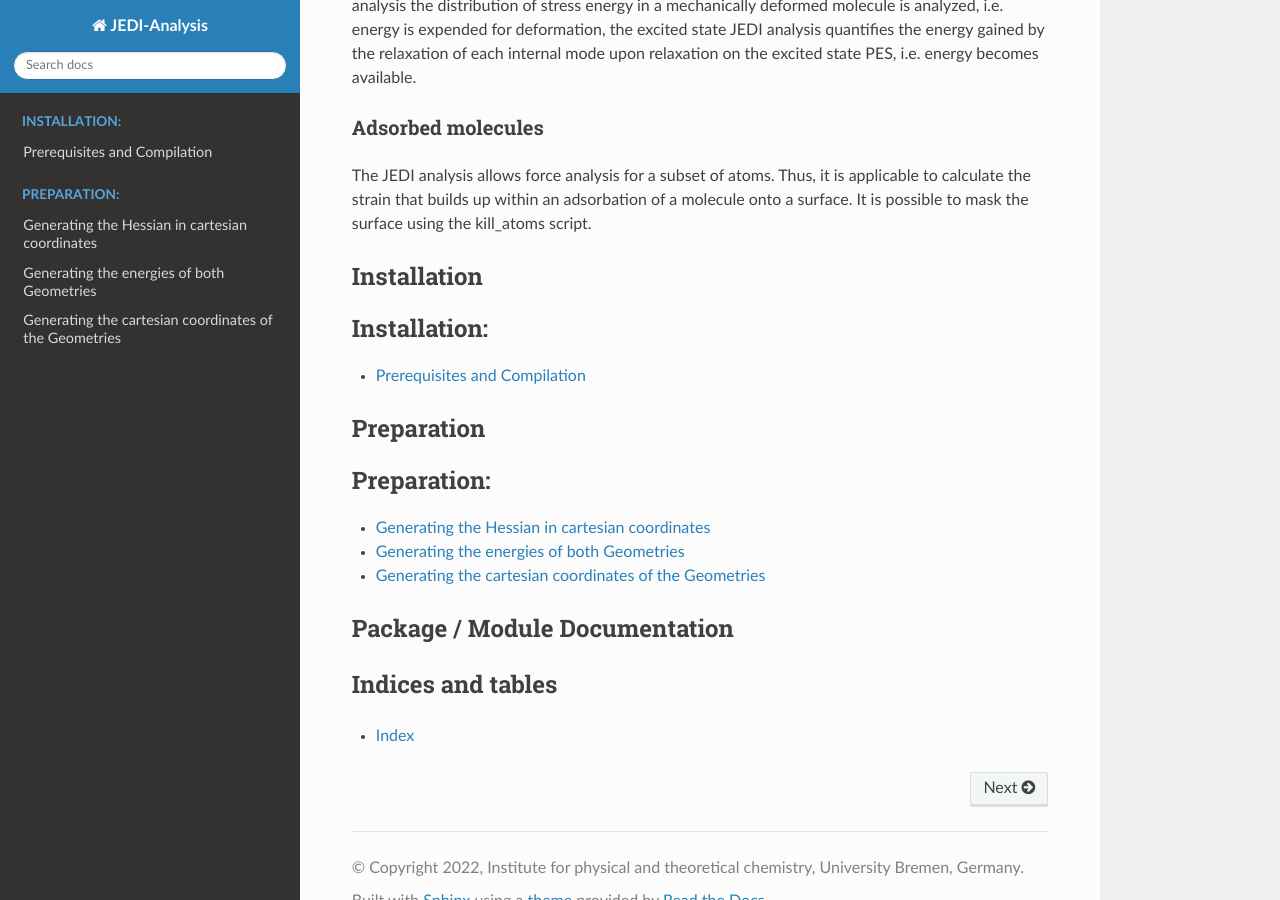
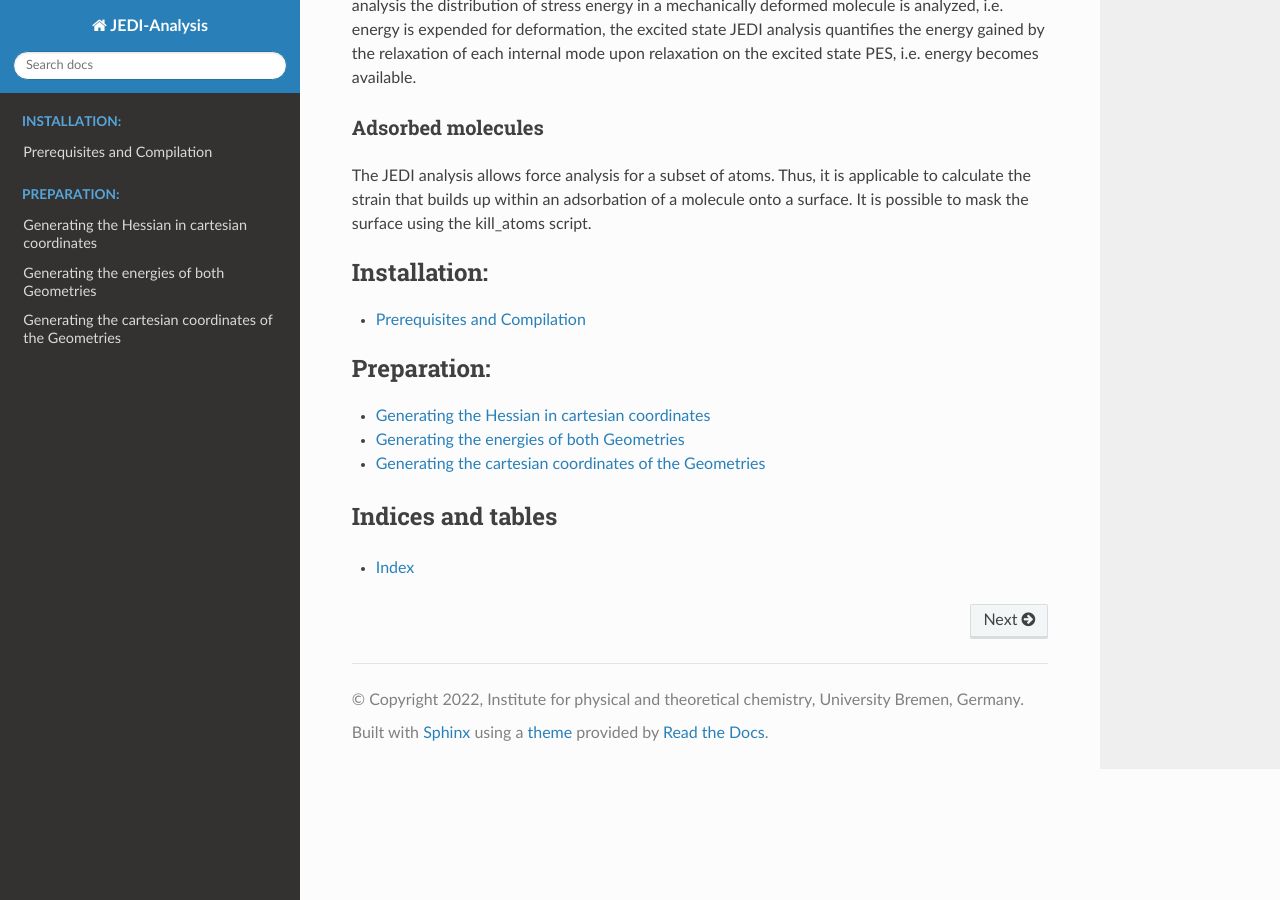
Before and after one commit to sannabenter/JEDI, a Sphinx documentation site: the page built from documentation/index.rst, in a window 1280 px wide and 900 px high, scrolled down 919 px. Built offline with Sphinx 7.4.7 and the Read the Docs theme 2.0.0, drawn with Linux system fonts in a browser that asks for light colours; pages that are not in the unit, such as notebooks, are missing from menus.

Commit message:
Removed double titles in index.rst.

```diff
--- a/documentation/index.rst
+++ b/documentation/index.rst
@@ -44,18 +44,11 @@ Adsorbed molecules
 The JEDI analysis allows force analysis for a subset of atoms. Thus, it is applicable to calculate the strain that builds up within an
 adsorbation of a molecule onto a surface. It is possible to mask the surface using the kill_atoms script.
 
-Installation
-=============
-
 .. toctree::
    :maxdepth: 1
    :caption: Installation:
 
    installation/prerequisites_compilation
-
-
-Preparation
-=============
 
 .. toctree::
    :maxdepth: 1
@@ -64,10 +57,6 @@ Preparation
    preparation/hess_gen
    preparation/energies_gen
    preparation/geometries_gen
-
-
-Package / Module Documentation
-==============================
 
 .. toctree::
     :maxdepth: 1
```
